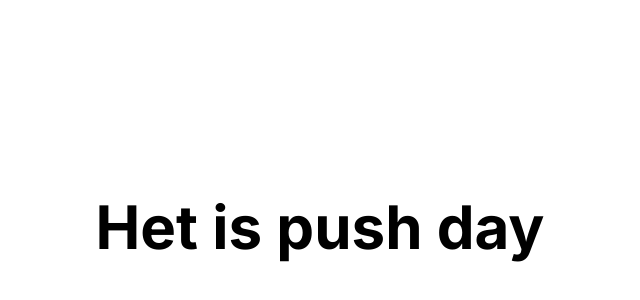
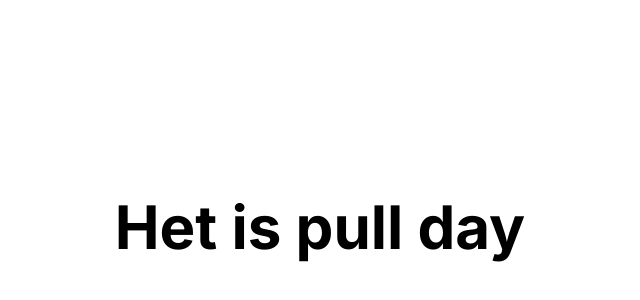
Before and after one commit to mees-/welkedag, a Next.js app: page / in a window 1280 px wide. Shown: the part 158-458 px from the top of the page, without its empty margins (320-960 px from the left). Built offline with nearby package versions, Linux system fonts and the light colour scheme.

Commit message:
Fix timezone issue

```diff
--- a/src/app/page.tsx
+++ b/src/app/page.tsx
@@ -10,7 +10,7 @@ enum Day {
 const days = ["push", "pull", "leg"] as Record<Day, string>
 
 export default function Home() {
-  const today = DateTime.now().setLocale("Europe/Amsterdam")
+  const today = DateTime.local({ zone: "Europe/Amsterdam" })
   const firstPushDay = today.set({ month: 1, day: 3 })
   const daysSinceFirstPushDay = today.diff(firstPushDay, "days").days
   const day = (daysSinceFirstPushDay % 3) as Day
```
